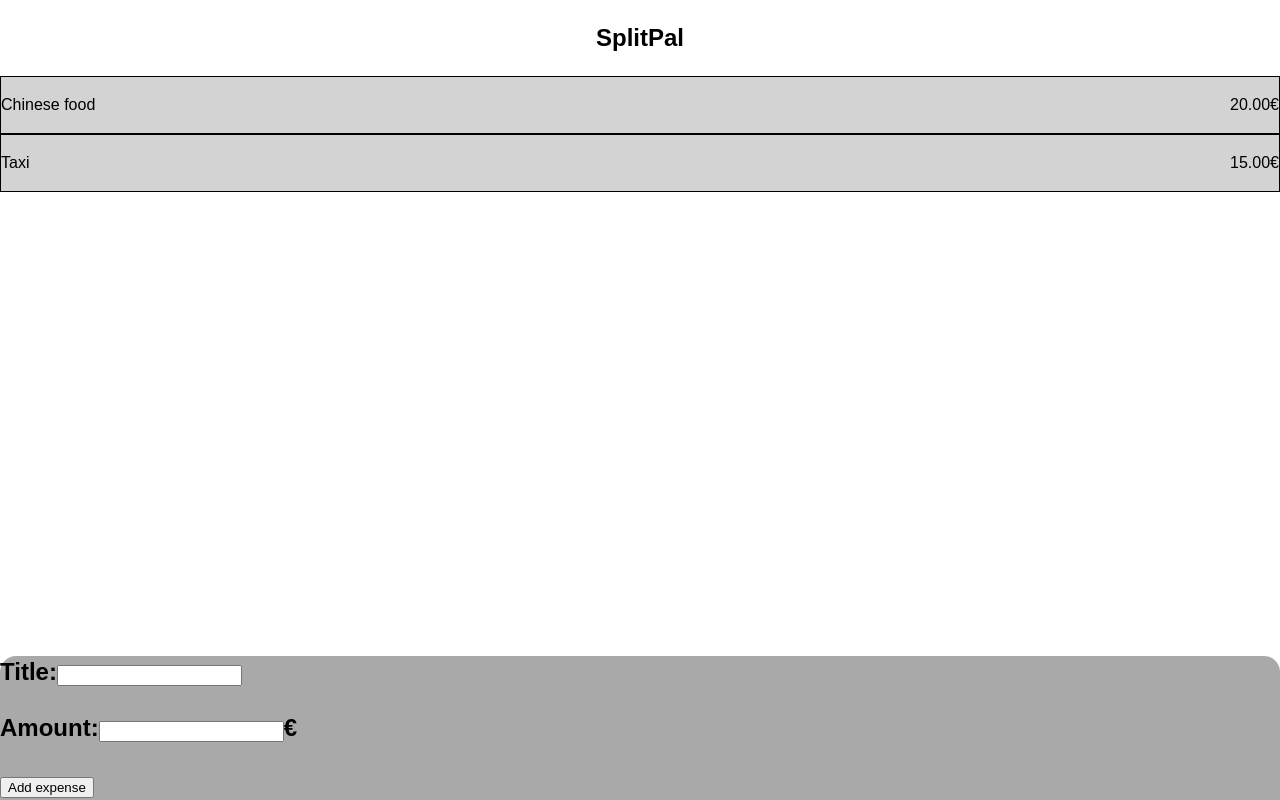
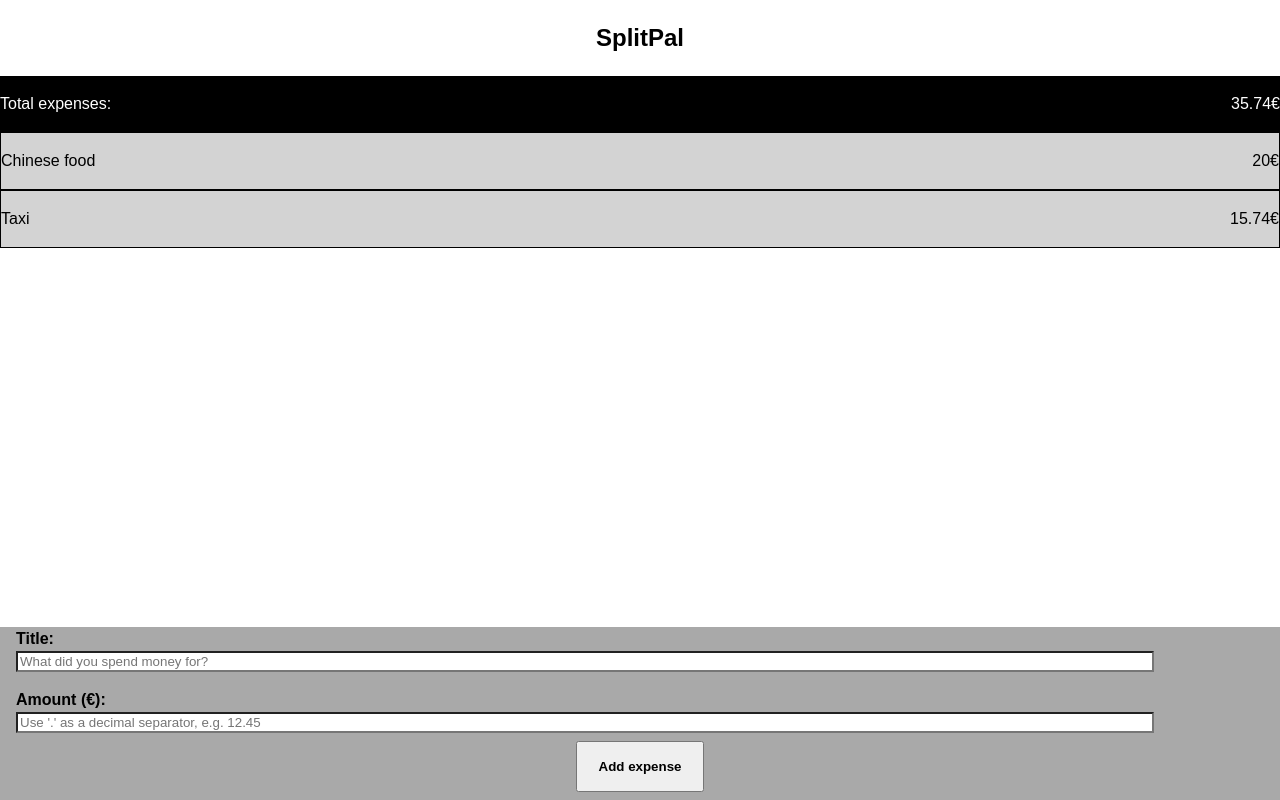
Before and after one commit to FNKMYR/capstone-project, a React (Create React App) app: page / in a window 1280 px wide. Built offline with nearby package versions, Linux system fonts and the light colour scheme.

Commit message:
Add amount to ExpenseForm

```diff
--- a/src/components/Expense.js
+++ b/src/components/Expense.js
@@ -4,7 +4,7 @@ export default function Expense({ title, amount }) {
   return (
     <Wrapper>
       <p>{title}</p>
-      <p>{amount}</p>
+      <p>{amount}€</p>
     </Wrapper>
   );
 }
--- a/src/components/ExpenseList.js
+++ b/src/components/ExpenseList.js
@@ -4,23 +4,35 @@ import Expense from './Expense.js';
 
 export default function ExpenseList() {
   const [expenses, setExpenses] = useState([
-    { title: 'Chinese food', amount: '20.00€' },
-    { title: 'Taxi', amount: '15.00€' },
+    { title: 'Chinese food', amount: 20.0 },
+    { title: 'Taxi', amount: 15.74 },
   ]);
-  const [inputValue, setInputValue] = useState('');
+  const [inputValue, setInputValue] = useState({ title: '', amount: '' });
   const handleSubmit = e => {
     e.preventDefault();
     setExpenses(prevExpenses => [
       ...prevExpenses,
       {
-        title: inputValue,
-        amount: '32.00€',
+        title: inputValue.title,
+        amount: inputValue.amount,
       },
     ]);
-    setInputValue('');
+    setInputValue({ title: '', amount: '' });
+    console.log(inputValue.amount.type);
+    console.log(totalExpenses.type);
   };
+  const totalExpenses = Number(
+    expenses
+      .map(expense => expense.amount)
+      .reduce((prev, curr) => +prev + +curr, 0)
+    //The unary plus operator (+prev) converts the strings to numbers
+  );
   return (
     <Wrapper>
+      <TotalExpenses>
+        <p>Total expenses:</p>
+        <p>{totalExpenses}€</p>
+      </TotalExpenses>
       {expenses.map((expense, index) => (
         <Expense key={index} title={expense.title} amount={expense.amount} />
       ))}
@@ -30,15 +42,27 @@ export default function ExpenseList() {
           <input
             type="text"
             name="title"
-            required="true"
-            value={inputValue}
-            onChange={event => setInputValue(event.target.value)}
+            required={true}
+            placeholder="What did you spend money for?"
+            value={inputValue.title}
+            onChange={event =>
+              setInputValue({ ...inputValue, title: event.target.value })
+            }
           />
         </label>
         <p>
           <label>
-            Amount:
-            <input type="text" name="amount" />€
+            Amount (€):
+            <input
+              type="text"
+              name="amount"
+              pattern="^\d*(\.\d{0,2})?$"
+              value={inputValue.amount}
+              placeholder="Use '.' as a decimal separator, e.g. 12.45"
+              onChange={event =>
+                setInputValue({ ...inputValue, amount: event.target.value })
+              }
+            />
           </label>
         </p>
         <input type="submit" value="Add expense" />
@@ -50,15 +74,38 @@ export default function ExpenseList() {
 const Wrapper = styled.div`
   background: lightgray;
 `;
+const TotalExpenses = styled.section`
+  display: flex;
+  justify-content: space-between;
+  background: black;
+  color: white;
+`;
 
-const AddExpense = styled.form`
+const AddExpense = styled.form.attrs(() => ({ autocomplete: 'off' }))`
   position: absolute;
   bottom: 0;
   width: 100%;
-  border-radius: 1rem 1rem 0 0;
-  line-height: 2rem;
-  border: none;
   background-color: darkgray;
   font-weight: bold;
-  font-size: 1.5rem;
+  font-size: 1rem;
+
+  & label {
+    display: grid;
+    margin-left: 1rem;
+  }
+  & label input {
+    margin-right: auto;
+    width: 90%;
+    -webkit-appearance: none;
+    -moz-appearance: textfield;
+  }
+  & > input {
+    justify-content: center;
+    width: 8rem;
+    position: relative;
+    padding: 1rem;
+    left: calc(50% - 4rem);
+    bottom: 0.5rem;
+    font-weight: bold;
+  }
 `;
```
